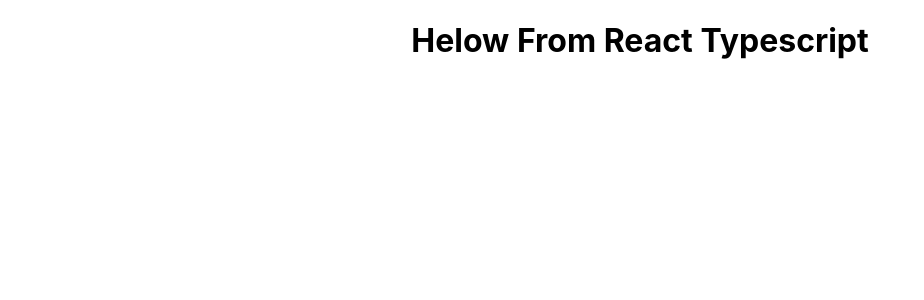
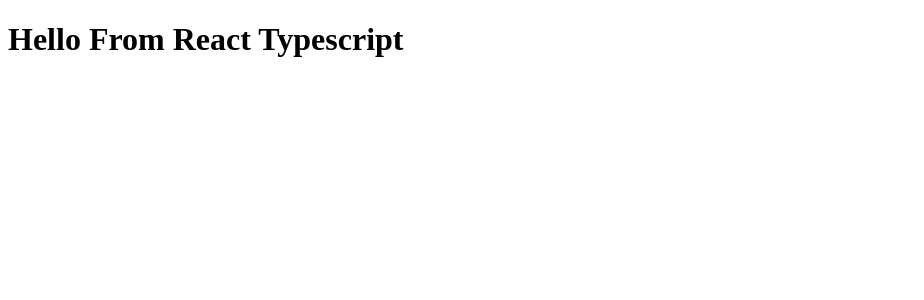
Before and after one commit to mirsujat/evaly, a React (Create React App) app: page / in a window 1280 px wide. Shown: the top 300 px of the page, without its empty margins (0-924 px from the left). Built offline with nearby package versions, Linux system fonts and the light colour scheme.

Commit message:
setup project

```diff
--- a/src/App.css
+++ /dev/null
@@ -1,38 +0,0 @@
-.App {
-  text-align: center;
-}
-
-.App-logo {
-  height: 40vmin;
-  pointer-events: none;
-}
-
-@media (prefers-reduced-motion: no-preference) {
-  .App-logo {
-    animation: App-logo-spin infinite 20s linear;
-  }
-}
-
-.App-header {
-  background-color: #282c34;
-  min-height: 100vh;
-  display: flex;
-  flex-direction: column;
-  align-items: center;
-  justify-content: center;
-  font-size: calc(10px + 2vmin);
-  color: white;
-}
-
-.App-link {
-  color: #61dafb;
-}
-
-@keyframes App-logo-spin {
-  from {
-    transform: rotate(0deg);
-  }
-  to {
-    transform: rotate(360deg);
-  }
-}
--- a/src/App.tsx
+++ b/src/App.tsx
@@ -1,11 +1,10 @@
-import React from 'react';
+import React from "react";
 
-import './App.css';
 
-function App() {
+const App = () => {
   return (
     <div className="App">
-      <h1>Helow From React Typescript</h1>
+      <h1>Hello From React Typescript</h1>
     </div>
   );
 }
--- a/src/index.css
+++ /dev/null
@@ -1,13 +0,0 @@
-body {
-  margin: 0;
-  font-family: -apple-system, BlinkMacSystemFont, 'Segoe UI', 'Roboto', 'Oxygen',
-    'Ubuntu', 'Cantarell', 'Fira Sans', 'Droid Sans', 'Helvetica Neue',
-    sans-serif;
-  -webkit-font-smoothing: antialiased;
-  -moz-osx-font-smoothing: grayscale;
-}
-
-code {
-  font-family: source-code-pro, Menlo, Monaco, Consolas, 'Courier New',
-    monospace;
-}
--- a/src/index.tsx
+++ b/src/index.tsx
@@ -1,17 +1,16 @@
 import React from 'react';
 import ReactDOM from 'react-dom';
-import './index.css';
 import App from './App';
-import reportWebVitals from './reportWebVitals';
+import {QueryClient, QueryClientProvider} from "react-query";
+
+const client = new QueryClient();
+
 
 ReactDOM.render(
   <React.StrictMode>
-    <App />
+    <QueryClientProvider client={client}>
+      <App/>
+    </QueryClientProvider>
   </React.StrictMode>,
   document.getElementById('root')
 );
-
-// If you want to start measuring performance in your app, pass a function
-// to log results (for example: reportWebVitals(console.log))
-// or send to an analytics endpoint. Learn more: https://bit.ly/CRA-vitals
-reportWebVitals();
--- a/src/reportWebVitals.ts
+++ /dev/null
@@ -1,15 +0,0 @@
-import { ReportHandler } from 'web-vitals';
-
-const reportWebVitals = (onPerfEntry?: ReportHandler) => {
-  if (onPerfEntry && onPerfEntry instanceof Function) {
-    import('web-vitals').then(({ getCLS, getFID, getFCP, getLCP, getTTFB }) => {
-      getCLS(onPerfEntry);
-      getFID(onPerfEntry);
-      getFCP(onPerfEntry);
-      getLCP(onPerfEntry);
-      getTTFB(onPerfEntry);
-    });
-  }
-};
-
-export default reportWebVitals;
--- a/tsconfig.json
+++ b/tsconfig.json
@@ -18,7 +18,7 @@
     "resolveJsonModule": true,
     "isolatedModules": true,
     "noEmit": true,
-    "jsx": "react-jsx"
+    "jsx": "preserve"
   },
   "include": [
     "src"
```
Also changed, not shown: package.json (+7 -1 lines), src/logo.svg (deleted), 1 other file (tests, documents, lock files or other folders).
